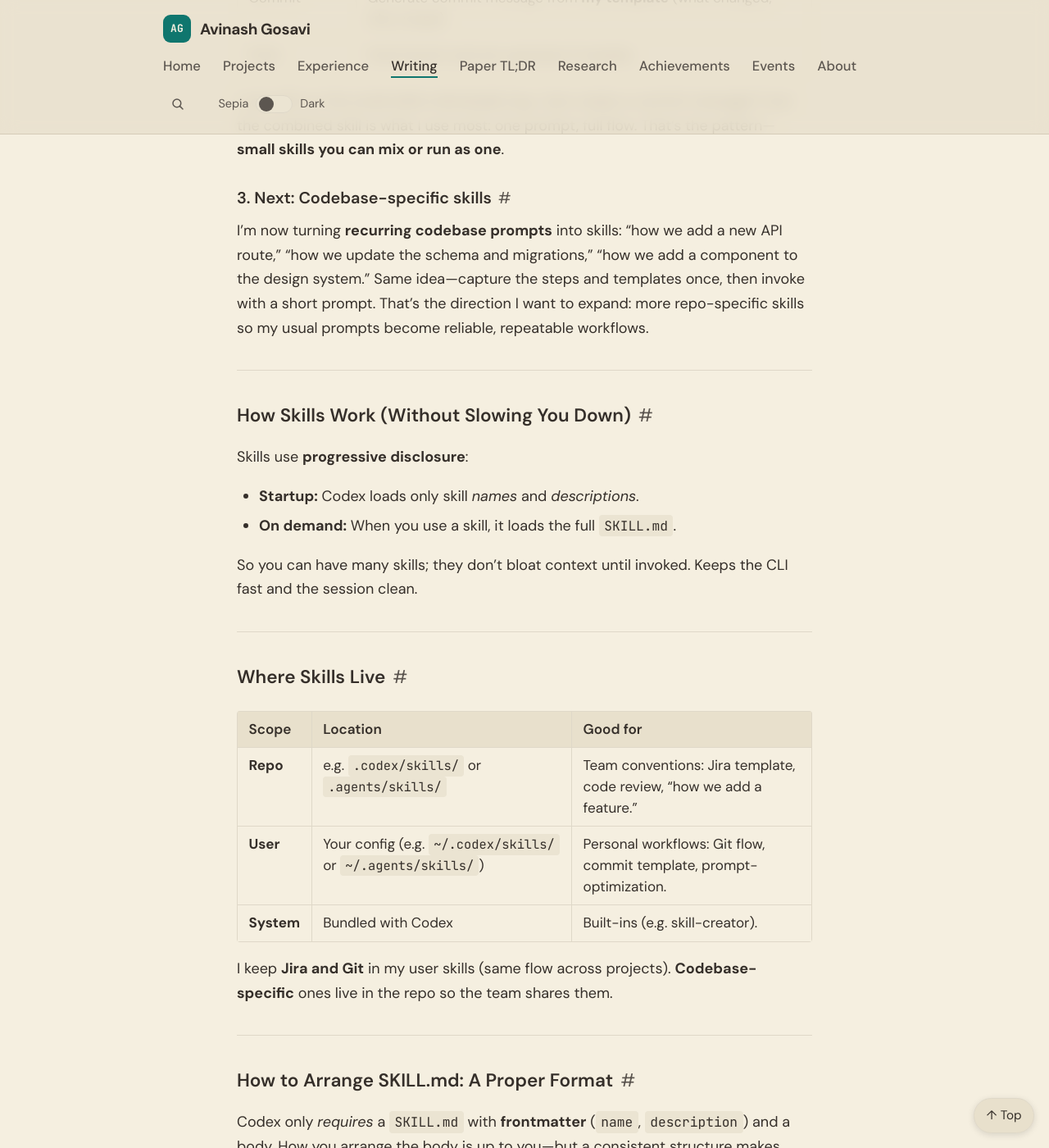
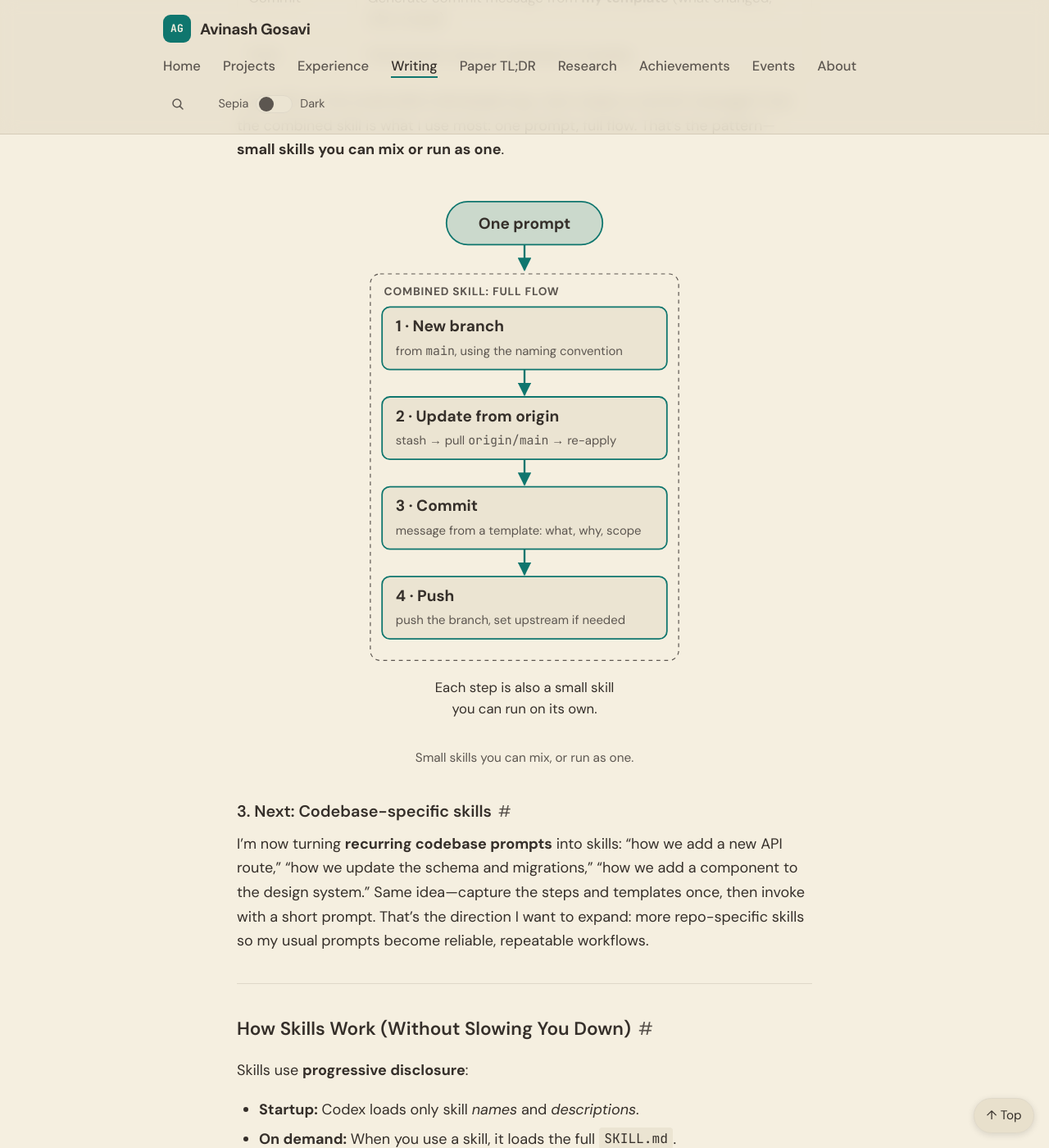
Before and after one commit to aag1091-alt/avinashgosavi.com, a Jekyll site: the page built from _posts/2026-02-17-codex-skills.md, in a window 1280 px wide and 1400 px high, scrolled down 2450 px. Shown: the whole window at 82% size. Built offline with Jekyll 4.4.1, drawn with Linux system fonts in a browser that asks for light colours.

Commit message:
Design: git housekeeping flow diagram on the Codex Skills post
Co-Authored-By: Claude <noreply@anthropic.com>

```diff
--- a/_data/changelog.yml
+++ b/_data/changelog.yml
@@ -1,5 +1,9 @@
 # Public changelog shown on /changelog and (latest 3) on the homepage.
 # Newest first. desk: Writing | Design | Engineering
+- date: 2026-10-25
+  desk: Design
+  text: The Codex Skills post now has a diagram of the git housekeeping flow, showing four small skills (branch, update, commit, push) chained into one combined skill.
+  link: /post/codex-skills-baking-your-workflow-into-the-tool/
 - date: 2026-10-25
   desk: Design
   text: The post on reviewing AI-generated tests now has a diagram of its eight-step review, from collecting the tests to weighting confidence and posting a gap summary.
--- /dev/null
+++ b/_includes/diagrams/codex-git-housekeeping.html
@@ -0,0 +1,41 @@
+<figure class="diagram">
+<svg viewBox="0 0 336 560" role="img" aria-labelledby="cxgit-dg-title cxgit-dg-desc" xmlns="http://www.w3.org/2000/svg">
+  <title id="cxgit-dg-title">Small git skills chained into one combined housekeeping skill</title>
+  <desc id="cxgit-dg-desc">One prompt runs the combined skill, which chains four small skills in order. New branch: create a branch from the right base, such as main, with the team's naming convention. Update from origin: stash current changes, pull from origin/main, re-apply the stash and handle conflicts if needed. Commit: generate the commit message from a template covering what changed, why and the scope. Push: push the branch and set upstream if needed. Each step is also a small skill that can be run on its own.</desc>
+  <defs>
+    <marker id="cxgit-dg-arrow" viewBox="0 0 10 10" refX="9" refY="5" markerWidth="7" markerHeight="7" orient="auto-start-reverse">
+      <path class="dg-head" d="M0 0 L10 5 L0 10 z"/>
+    </marker>
+  </defs>
+
+  <rect class="dg-pill" x="88" y="10" width="160" height="44" rx="22"/>
+  <text class="dg-strong" x="168" y="38" text-anchor="middle">One prompt</text>
+  <line class="dg-line" x1="168" y1="54" x2="168" y2="80" marker-end="url(#cxgit-dg-arrow)"/>
+
+  <rect class="dg-group" x="10" y="84" width="316" height="396" rx="10"/>
+  <text class="dg-label" x="24" y="106">Combined skill: full flow</text>
+
+  <rect class="dg-box" x="22" y="118" width="292" height="64" rx="8"/>
+  <text class="dg-strong" x="36" y="143">1 · New branch</text>
+  <text class="dg-note" x="36" y="167">from <tspan class="dg-mono">main</tspan>, using the naming convention</text>
+  <line class="dg-line" x1="168" y1="182" x2="168" y2="208" marker-end="url(#cxgit-dg-arrow)"/>
+
+  <rect class="dg-box" x="22" y="210" width="292" height="64" rx="8"/>
+  <text class="dg-strong" x="36" y="235">2 · Update from origin</text>
+  <text class="dg-note" x="36" y="259">stash → pull <tspan class="dg-mono">origin/main</tspan> → re-apply</text>
+  <line class="dg-line" x1="168" y1="274" x2="168" y2="300" marker-end="url(#cxgit-dg-arrow)"/>
+
+  <rect class="dg-box" x="22" y="302" width="292" height="64" rx="8"/>
+  <text class="dg-strong" x="36" y="327">3 · Commit</text>
+  <text class="dg-note" x="36" y="351">message from a template: what, why, scope</text>
+  <line class="dg-line" x1="168" y1="366" x2="168" y2="392" marker-end="url(#cxgit-dg-arrow)"/>
+
+  <rect class="dg-box" x="22" y="394" width="292" height="64" rx="8"/>
+  <text class="dg-strong" x="36" y="419">4 · Push</text>
+  <text class="dg-note" x="36" y="443">push the branch, set upstream if needed</text>
+
+  <text class="dg-body" x="168" y="512" text-anchor="middle">Each step is also a small skill</text>
+  <text class="dg-body" x="168" y="534" text-anchor="middle">you can run on its own.</text>
+</svg>
+<figcaption>Small skills you can mix, or run as one.</figcaption>
+</figure>
--- a/_posts/2026-02-17-codex-skills.md
+++ b/_posts/2026-02-17-codex-skills.md
@@ -54,6 +54,8 @@ Our housekeeping is a chain of small steps. I turned them into **small skills**
 | Push | Push branch and set upstream if needed. |
 
 I can still run the small skills individually (e.g. "just create a commit message"), but the combined skill is what I use most: one prompt, full flow. That's the pattern—**small skills you can mix or run as one**.
+
+{% include diagrams/codex-git-housekeeping.html %}
 
 ### 3. Next: Codebase-specific skills
 
```
